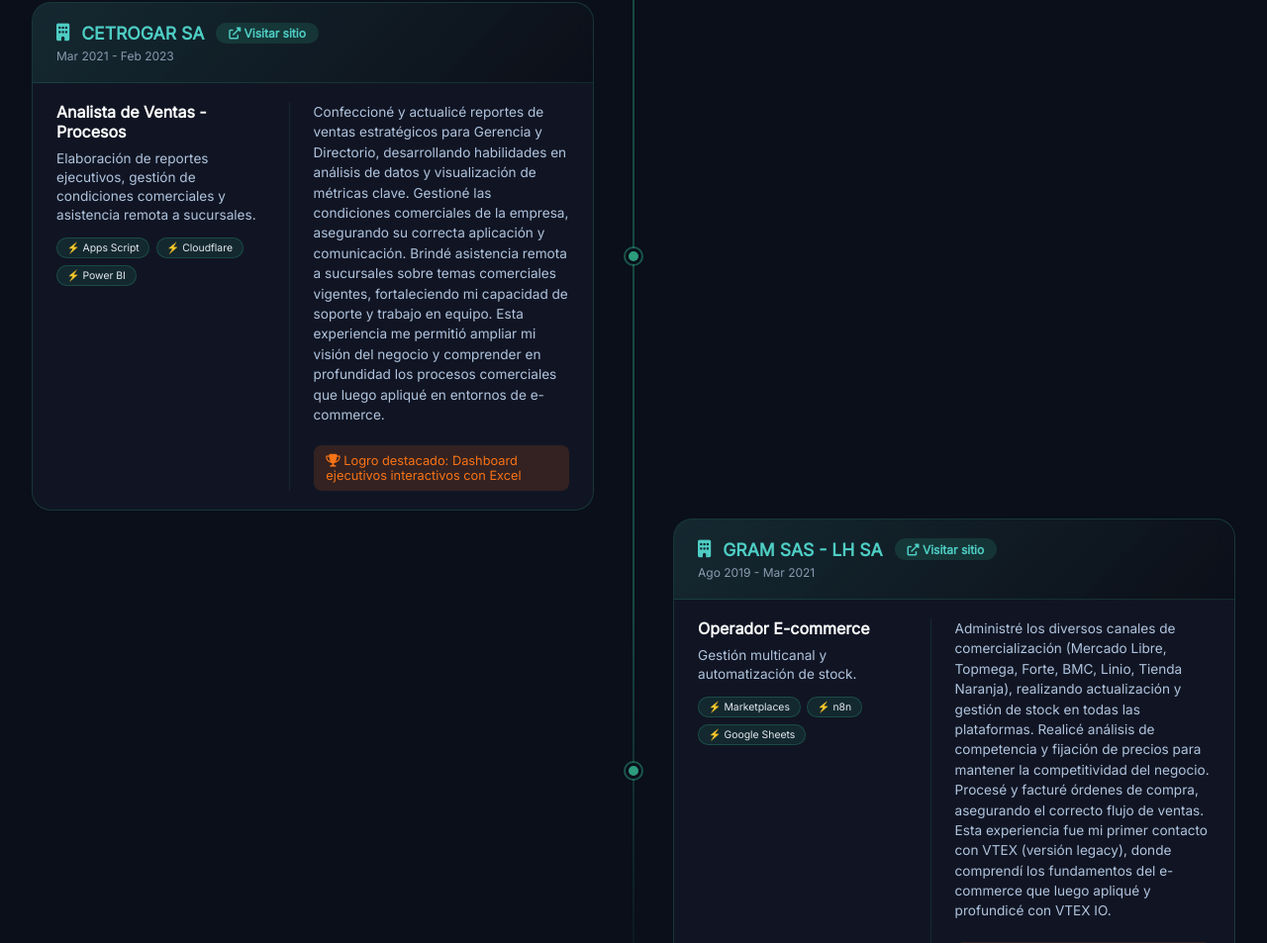
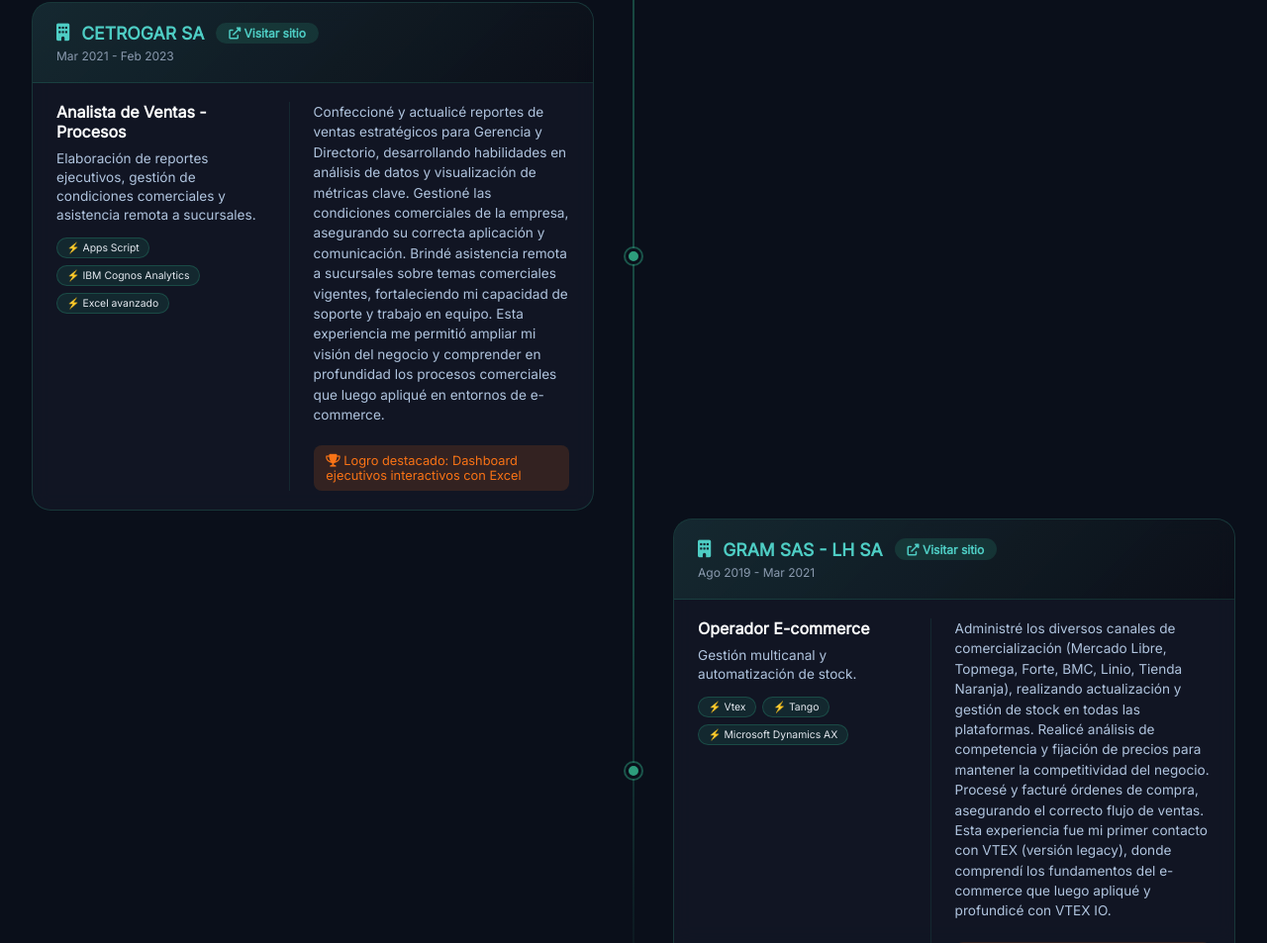
Before and after one commit to gabse-io/gabse, a plain HTML site: page index.html in a window 1280 px wide. Shown: the part 1751-2704 px from the top of the page at 99% size. Drawn offline with Linux system fonts and the light colour scheme.

Commit message:
Add files via upload

```diff
--- a/index.html
+++ b/index.html
@@ -838,21 +838,21 @@ footer.revealed {
         },
         {
             id: 2, title: "Analista eCommerce", company: "INNEW - PRB SAS", companyUrl: "https://innew.net",
-            period: "Feb 2023 - Oct 2024", tech: ["VTEX", "APIs REST", "n8n"],
+            period: "Feb 2023 - Oct 2024", tech: ["VTEX", "APIs REST", "Postman"],
             preview: "Diseño de arquitectura técnica, relevamiento funcional e integración con ERPs/CRMs vía API.",
             detail: "Diseñé la arquitectura técnica de soluciones digitales según el alcance de cada proyecto, liderando el relevamiento funcional para transformar requisitos de negocio en plataformas de venta eficientes. Implementé la configuración end-to-end de la experiencia de compra, abarcando catálogo, precios, promociones, métodos de pago y logística. Gestioné integraciones críticas vía API con sistemas de terceros (ERPs, CRMs), asegurando la correcta operatividad del ecosistema de e-commerce.",
             highlight: "Procesos masivos de actualización vía Postman"
         },
         {
             id: 3, title: "Analista de Ventas - Procesos", company: "CETROGAR SA", companyUrl: "https://www.cetrogar.com.ar",
-            period: "Mar 2021 - Feb 2023", tech: ["Apps Script", "Cloudflare", "Power BI"],
+            period: "Mar 2021 - Feb 2023", tech: ["Apps Script", "IBM Cognos Analytics", "Excel avanzado"],
             preview: "Elaboración de reportes ejecutivos, gestión de condiciones comerciales y asistencia remota a sucursales.",
             detail: "Confeccioné y actualicé reportes de ventas estratégicos para Gerencia y Directorio, desarrollando habilidades en análisis de datos y visualización de métricas clave. Gestioné las condiciones comerciales de la empresa, asegurando su correcta aplicación y comunicación. Brindé asistencia remota a sucursales sobre temas comerciales vigentes, fortaleciendo mi capacidad de soporte y trabajo en equipo. Esta experiencia me permitió ampliar mi visión del negocio y comprender en profundidad los procesos comerciales que luego apliqué en entornos de e-commerce.",
             highlight: "Dashboard ejecutivos interactivos con Excel"
         },
         {
             id: 4, title: "Operador E-commerce", company: "GRAM SAS - LH SA", companyUrl: "https://lopezhnos.com.ar",
-            period: "Ago 2019 - Mar 2021", tech: ["Marketplaces", "n8n", "Google Sheets"],
+            period: "Ago 2019 - Mar 2021", tech: ["Vtex", "Tango", "Microsoft Dynamics AX"],
             preview: "Gestión multicanal y automatización de stock.",
             detail: "Administré los diversos canales de comercialización (Mercado Libre, Topmega, Forte, BMC, Linio, Tienda Naranja), realizando actualización y gestión de stock en todas las plataformas. Realicé análisis de competencia y fijación de precios para mantener la competitividad del negocio. Procesé y facturé órdenes de compra, asegurando el correcto flujo de ventas. Esta experiencia fue mi primer contacto con VTEX (versión legacy), donde comprendí los fundamentos del e-commerce que luego apliqué y profundicé con VTEX IO.",
             highlight: "Optimización de stock y precios con tablas dinámicas avanzadas"
```
